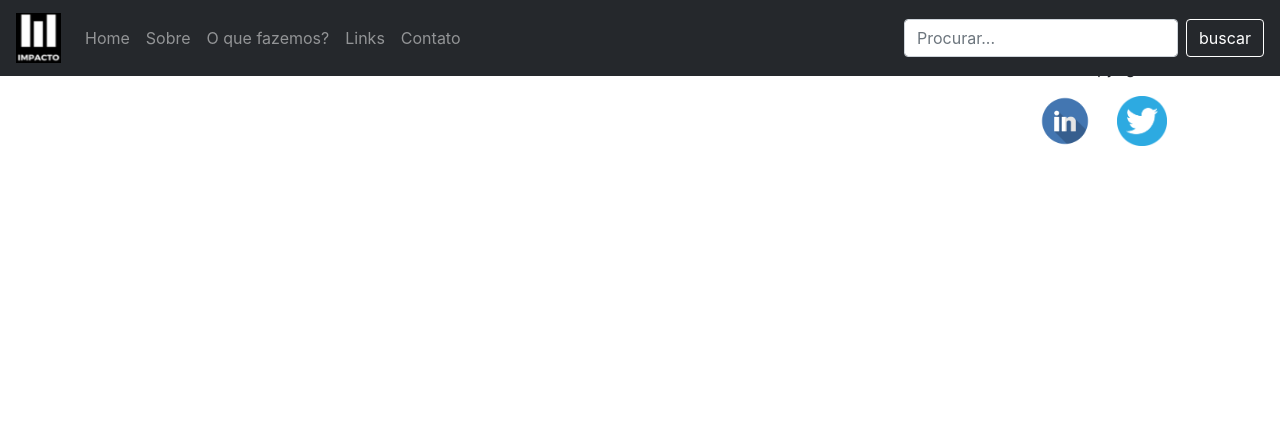
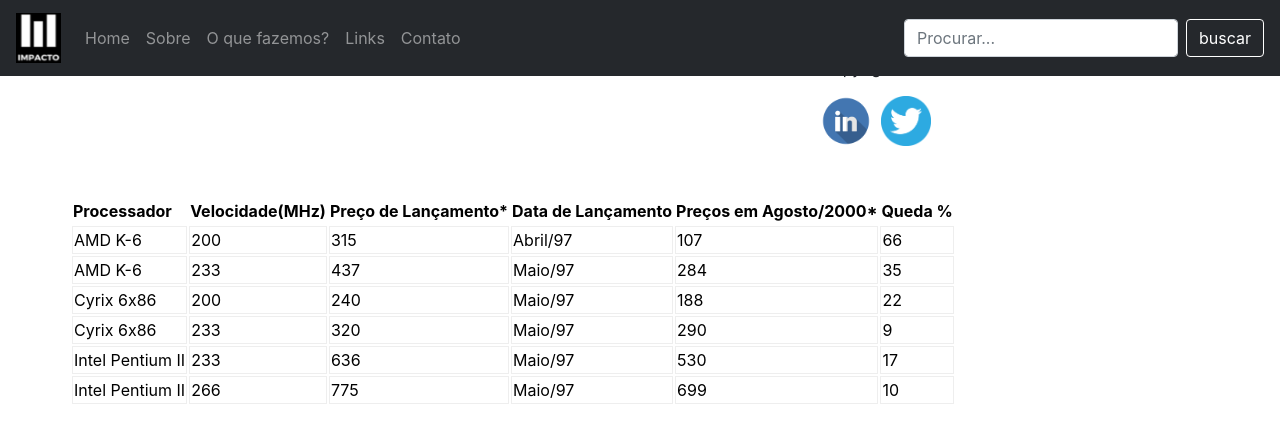
Before and after one commit to Felipeeal01/AC02_Atividade_Devops, a plain HTML site: page FLAVIA.html in a window 1280 px wide. Drawn offline with Linux system fonts and the light colour scheme.

Commit message:
Primeira Alteracao

```diff
--- a/FLAVIA.html
+++ b/FLAVIA.html
@@ -58,6 +58,67 @@
         <div class="row">
           <!-- TRABALHAR AQUI -->
 
+        <div>
+            <div class="tabela_flavia">
+                <table>
+                    <tr>
+                      <th>Processador</th>
+                      <th>Velocidade(MHz)</th>
+                      <th>Preço de Lançamento*</th>
+                      <th>Data de Lançamento</th>
+                      <th>Preços em Agosto/2000*</th>
+                      <th>Queda %</th>
+                    </tr>
+                    <tr>
+                      <td>AMD K-6</td>
+                      <td>200</td>
+                      <td>315</td>
+                      <td>Abril/97</td>
+                      <td>107</td>
+                      <td>66</td>
+                    </tr>
+                    <tr>
+                      <td>AMD K-6</td>
+                      <td>233</td>
+                      <td>437</td>
+                      <td>Maio/97</td>
+                      <td>284</td>
+                      <td>35</td>
+                    </tr>
+                    <tr>
+                      <td>Cyrix 6x86</td>
+                      <td>200</td>
+                      <td>240</td>
+                      <td>Maio/97</td>
+                      <td>188</td>
+                      <td>22</td>
+                    </tr>
+                    <tr>
+                      <td>Cyrix 6x86</td>
+                      <td>233</td>
+                      <td>320</td>
+                      <td>Maio/97</td>
+                      <td>290</td>
+                      <td>9</td>
+                    </tr>
+                    <tr>
+                      <td>Intel Pentium II </td>
+                      <td>233</td>
+                      <td>636</td>
+                      <td>Maio/97</td>
+                      <td>530</td>
+                      <td>17</td>
+                    </tr>
+                    <tr>
+                      <td>Intel Pentium II </td>
+                      <td>266</td>
+                      <td>775</td>
+                      <td>Maio/97</td>
+                      <td>699</td>
+                      <td>10</td>
+                    </tr>
+            </div>
+        </div>
 
 
 
```
